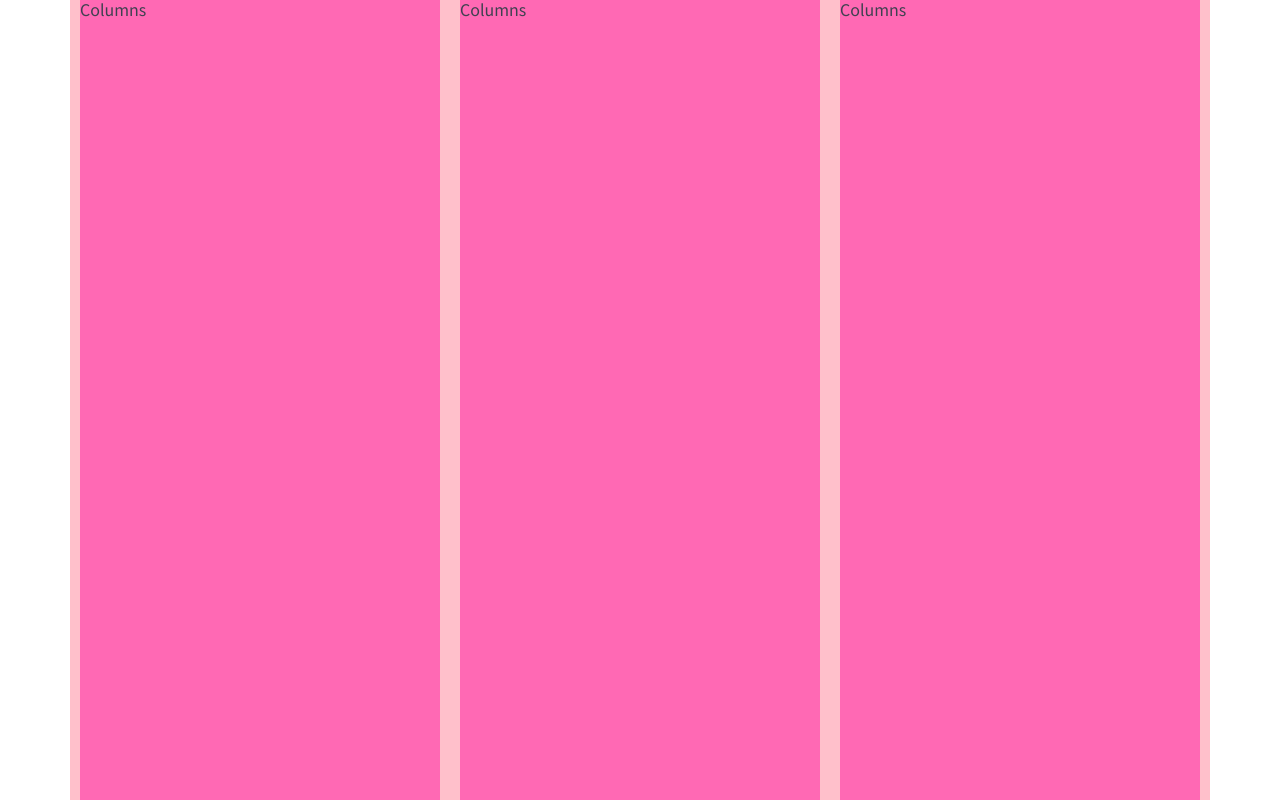
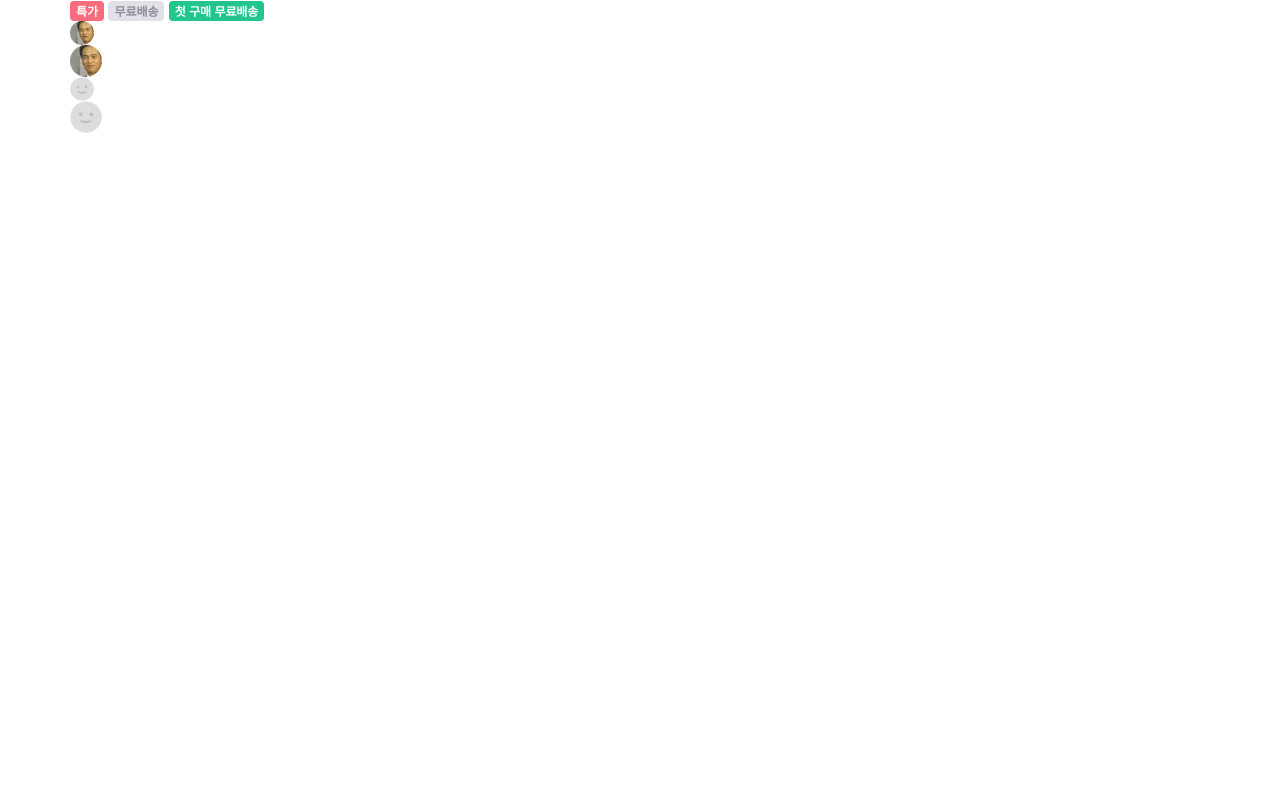
Before and after one commit to heeaepark/tomorrow-house, a website: page index.html in a window 1280 px wide. Drawn offline with Linux system fonts and the light colour scheme.

Commit message:
💄 implement avatars ui

```diff
--- a/index.html
+++ b/index.html
@@ -18,15 +18,24 @@
 </head>
 <body>
   <div class="container" style="height: 100vh;">
-    <div class="row" style="height: 100%; background-color: pink">
-      <div class="col-sm-4 col-md-6 col-lg-4">
-        <div style="background-color:hotpink; height: 100%;">Columns</div>
+    <div>
+      <div class="tag-red">특가</div>
+      <div class="tag-gray">무료배송</div>
+      <div class="tag-green">첫 구매 무료배송</div>
+    </div>
+
+    <div>
+      <div class="avatar-24">
+        <img src="./assets/images/img-user-01.jpg" alt="">
       </div>
-      <div class="col-sm-4 col-md-6 col-lg-4">
-        <div style="background-color:hotpink; height: 100%;">Columns</div>
+      <div class="avatar-32">
+        <img src="./assets/images/img-user-01.jpg" alt="">
       </div>
-      <div class="col-sm-4 col-md-6 col-lg-4">
-        <div style="background-color:hotpink; height: 100%;">Columns</div>
+      <div class="avatar-24">
+        <img src="./assets/images/img-user-default.png" alt="">
+      </div>
+      <div class="avatar-32">
+        <img src="./assets/images/img-user-default.png" alt="">
       </div>
     </div>
   </div>
--- a/styles/main.scss
+++ b/styles/main.scss
@@ -18,5 +18,6 @@
 @import './mixins/_flexbox';
 
 @import './modules/_tags';
+@import './modules/_avatars';
 
 @import './layouts/_grids';
--- /dev/null
+++ b/styles/modules/__avatars.scss
@@ -0,0 +1,23 @@
+%avatar-base {
+  display: block;
+  overflow: hidden;
+  border-radius: 50%;
+  img {
+    display: block;
+    width: 100%;
+    height: 100%;
+    object-fit: cover;
+  }
+}
+
+.avatar-24 {
+  @extend %avatar-base;
+  width: 24px;
+  height: 24px;
+}
+
+.avatar-32 {
+  @extend %avatar-base;
+  width: 32px;
+  height: 32px;
+}
```
Also changed, not shown: style.css, 1 other file.
